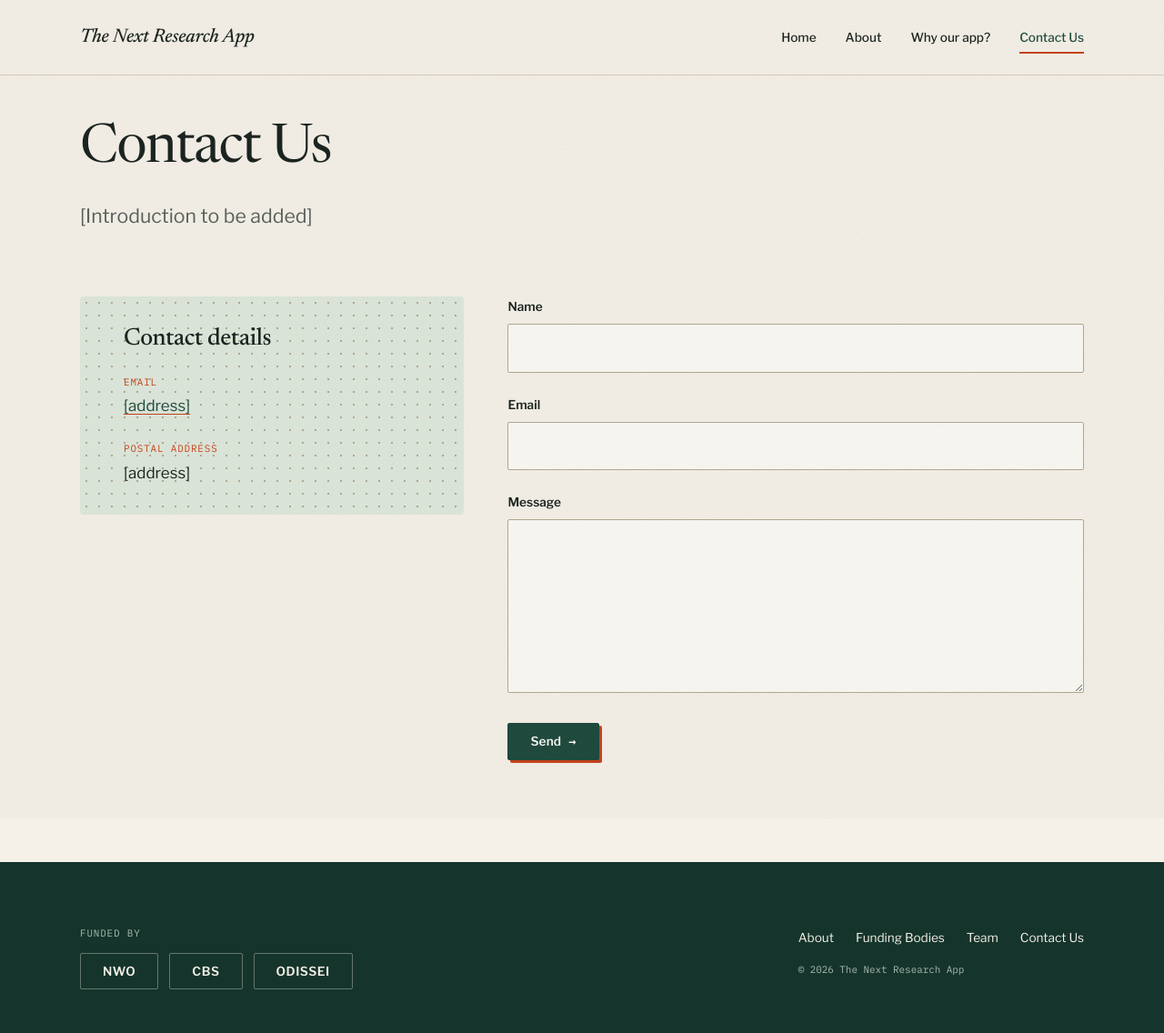
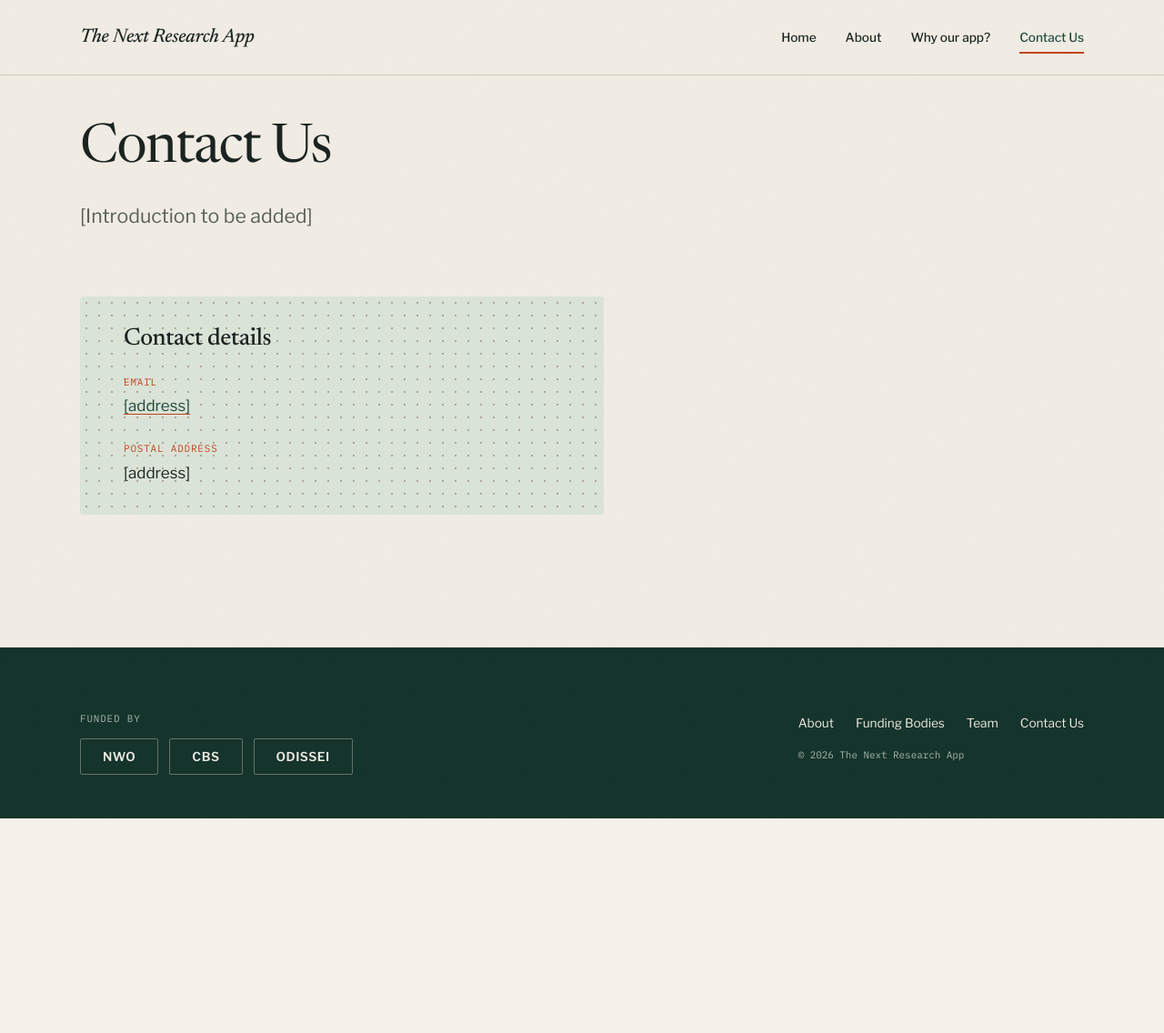
Before and after one commit to d3i-infra/next-research-app, a Jekyll site: the page built from _pages/contact.md, in a window 1280 px wide. Shown: the whole page at 91% size. Built offline with Jekyll 4.4.1, drawn with Linux system fonts in a browser that asks for light colours; after the commit the page ends 900 px from its top, so only the background shows below that.

Commit message:
GitHub Pages only: drop Netlify, contact form becomes an email button
The CMS 'Sign in with GitHub' button needs an OAuth helper (Netlify by
default); editors sign in with an access token instead.

Co-Authored-By: Claude Opus 5.5 <noreply@anthropic.com>

```diff
--- a/_layouts/contact.html
+++ b/_layouts/contact.html
@@ -8,7 +8,6 @@ layout: default
   {%- endif %}
 </header>
 
-<div class="contact-layout{% unless page.show_form %} contact-layout--single{% endunless %}">
 <section class="panel contact-details">
   <h2 class="contact-details__title">{{ page.details_title | default: "Contact details" }}</h2>
   <dl class="contact-details__list">
@@ -21,36 +20,15 @@ layout: default
     <dd>{{ page.postal_address | strip | newline_to_br }}</dd>
     {%- endif %}
   </dl>
+  {%- comment -%}
+    No contact form: GitHub Pages cannot receive submissions. The button
+    opens the visitor's mail program. To add a form later, post it to a
+    form service (Formspree, Web3Forms, ...) from this layout.
+  {%- endcomment %}
+  {%- if page.email and page.email != "" and page.email contains "@" %}
+  {%- capture mail_url %}mailto:{{ page.email }}{% if page.email_subject and page.email_subject != "" %}?subject={{ page.email_subject | uri_escape }}{% endif %}{% endcapture %}
+  <div class="button-row">
+    {% include button.html label=page.button_label url=mail_url style="primary" %}
+  </div>
+  {%- endif %}
 </section>
-
-  {%- if page.show_form %}
-  {%- comment -%}
-    Netlify Forms: detected at deploy time on Netlify (production) via
-    data-netlify. Field names are the submission keys — change them only
-    together with any Netlify notification templates. The form does NOT work
-    on the GitHub Pages staging site (POST returns 405).
-  {%- endcomment %}
-  <section class="contact-form-wrapper">
-    <h2 class="visually-hidden">Send us a message</h2>
-    <form class="contact-form" name="contact" method="POST" action="{{ '/contact/thanks/' | relative_url }}" data-netlify="true" netlify-honeypot="company">
-      <input type="hidden" name="form-name" value="contact">
-      <p class="visually-hidden">
-        <label>Leave this field empty <input name="company" tabindex="-1" autocomplete="off"></label>
-      </p>
-      <div class="form-field">
-        <label class="form-field__label" for="contact-name">Name</label>
-        <input class="form-field__input" id="contact-name" name="name" type="text" autocomplete="name" required>
-      </div>
-      <div class="form-field">
-        <label class="form-field__label" for="contact-email">Email</label>
-        <input class="form-field__input" id="contact-email" name="email" type="email" autocomplete="email" required>
-      </div>
-      <div class="form-field">
-        <label class="form-field__label" for="contact-message">Message</label>
-        <textarea class="form-field__input form-field__input--textarea" id="contact-message" name="message" rows="6" required></textarea>
-      </div>
-      <button class="button button--primary" type="submit">{{ page.submit_label | default: "Send" }}</button>
-    </form>
-  </section>
-  {%- endif %}
-</div>
--- a/_pages/contact.md
+++ b/_pages/contact.md
@@ -7,6 +7,6 @@ intro: "[Introduction to be added]"
 details_title: Contact details
 email: "[address]"
 postal_address: "[address]"
-show_form: true
-submit_label: Send
+email_subject: Question about The Next Research App
+button_label: Write to us
 ---
--- a/assets/css/main.css
+++ b/assets/css/main.css
@@ -541,12 +541,7 @@ a:hover { text-decoration-thickness: 2px; }
 .study-cta .button--primary:hover { box-shadow: 4px 4px 0 var(--color-inverse-text); }
 
 /* 10. Contact ============================================================= */
-.contact-layout { display: grid; gap: var(--space-7); align-items: start; }
-@media (min-width: 48rem) {
-  .contact-layout { grid-template-columns: minmax(0, 2fr) minmax(0, 3fr); }
-  .contact-layout--single { grid-template-columns: minmax(0, 32rem); }
-}
-.contact-details { background: var(--dot-grid) 0 0 / var(--dot-grid-size), var(--color-panel); border: 0; }
+.contact-details { max-width: 36rem; background: var(--dot-grid) 0 0 / var(--dot-grid-size), var(--color-panel); border: 0; }
 .contact-details__title { font-size: var(--step-2); }
 .contact-details__list { margin: 0; }
 .contact-details__list dt {
@@ -555,21 +550,6 @@ a:hover { text-decoration-thickness: 2px; }
   color: var(--color-accent); margin-top: var(--space-5);
 }
 .contact-details__list dd { margin: var(--space-1) 0 0; }
-
-.form-field { margin-bottom: var(--space-5); }
-.form-field__label { display: block; font-weight: 600; font-size: var(--step--1); margin-bottom: var(--space-2); }
-.form-field__input {
-  width: 100%;
-  font: inherit;
-  color: var(--color-text);
-  padding: var(--space-3) var(--space-4);
-  background: var(--color-surface);
-  border: var(--rule-strong);
-  border-radius: var(--radius-sm);
-  transition: border-color 0.15s, box-shadow 0.15s;
-}
-.form-field__input:focus { outline: none; border-color: var(--color-primary); box-shadow: 0 0 0 3px var(--color-accent-tint); }
-.form-field__input--textarea { resize: vertical; min-height: 9rem; }
 
 .page-home-link { margin-top: var(--space-6); }
 
```
Also changed, not shown: _pages/contact-thanks.md (deleted, +0 -10 lines), admin/config.yml (+3 -17 lines), cms/maintainer-notes.md (+6 -13 lines), .github/workflows/deploy-production.yml (deleted). Lines whose indentation alone changed are shown as unchanged.
